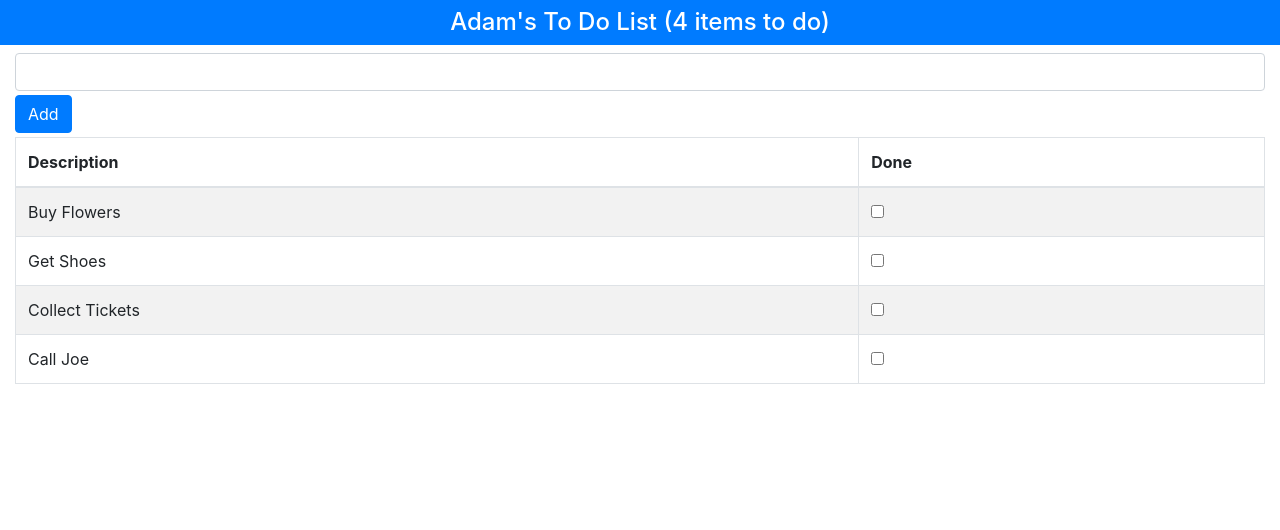
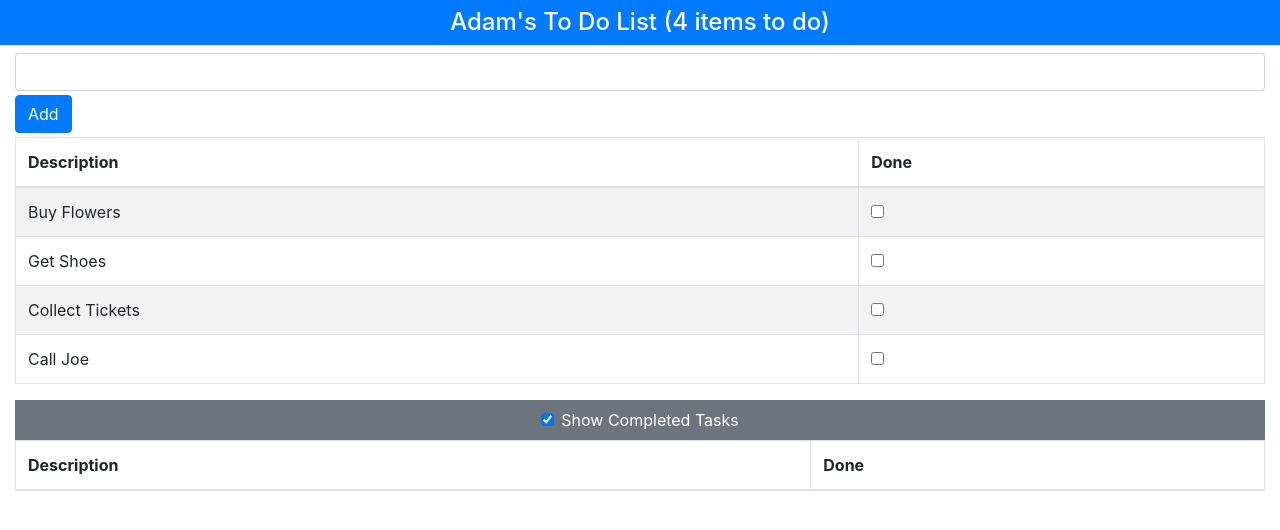
Before and after one commit to taywils/react-hooks-todo-example, a React (Create React App) app: page / in a window 1280 px wide. Shown: the top 530 px of the page. Built offline with nearby package versions, Linux system fonts and the light colour scheme.

Commit message:
Refactor into separate components

```diff
--- a/src/App.js
+++ b/src/App.js
@@ -1,31 +1,24 @@
 import React, { useState } from "react";
-
-const TitleBar = props => (
-  <h4 className="bg-primary text-white text-center p-2">
-    {props.title}'s To Do List ({props.subTitle})
-  </h4>
-);
+import TodoBanner from "./TodoBanner";
+import TodoRow from "./TodoRow";
+import TodoCreator from "./TodoCreator";
+import VisibilityControl from "./VisibilityControl";
 
 const App = () => {
   const [userName] = useState("Adam");
+  const [showCompleted, setShowCompleted] = useState(true);
   const [todoItems, setTodoItems] = useState([
     { action: "Buy Flowers", done: false },
     { action: "Get Shoes", done: false },
     { action: "Collect Tickets", done: false },
     { action: "Call Joe", done: false }
   ]);
-  const [newItemText, setNewItemText] = useState("");
 
-  const updateNewTextValue = event => setNewItemText(event.target.value);
-
-  const createNewTodo = () => {
-    if (!todoItems.find(item => item.action === newItemText)) {
-      setTodoItems([...todoItems, { action: newItemText, done: false }]);
-      setNewItemText("");
+  const createNewTodo = task => {
+    if (!todoItems.find(item => item.action === task)) {
+      setTodoItems([...todoItems, { action: task, done: false }]);
     }
   };
-
-  const remainingItems = () => todoItems.filter(item => !item.done).length;
 
   const toggleTodo = todo =>
     setTodoItems(
@@ -34,34 +27,21 @@
       )
     );
 
-  const todoTableRows = () =>
-    todoItems.map(item => (
-      <tr key={item.action}>
-        <td>{item.action}</td>
-        <td>
-          <input
-            type="checkbox"
-            checked={item.done}
-            onChange={() => toggleTodo(item)}
-          />
-        </td>
-      </tr>
-    ));
+  const todoTableRows = doneValue =>
+    todoItems
+      .filter(item => item.done === doneValue)
+      .map(item => (
+        <TodoRow key={item.action} item={item} callback={toggleTodo} />
+      ));
+
+  const finishedTodoRows = () => todoTableRows(true);
+  const incompleteTodoRows = () => todoTableRows(false);
 
   return (
     <React.Fragment>
-      <TitleBar title={userName} subTitle={`${remainingItems()} items to do`} />
+      <TodoBanner name={userName} tasks={todoItems} />
       <div className="container-fluid">
-        <div className="my-1">
-          <input
-            className="form-control"
-            value={newItemText}
-            onChange={updateNewTextValue}
-          />
-          <button className="btn btn-primary mt-1" onClick={createNewTodo}>
-            Add
-          </button>
-        </div>
+        <TodoCreator callback={createNewTodo} />
         <table className="table table-striped table-bordered">
           <thead>
             <tr>
@@ -69,8 +49,27 @@
               <th>Done</th>
             </tr>
           </thead>
-          <tbody>{todoTableRows()}</tbody>
+          <tbody>{incompleteTodoRows()}</tbody>
         </table>
+        <div className="bg-secondary text-white text-center p-2">
+          <VisibilityControl
+            description="Completed Tasks"
+            isChecked={showCompleted}
+            callback={checked => setShowCompleted(checked)}
+          />
+        </div>
+
+        {showCompleted && (
+          <table className="table table-striped table-bordered">
+            <thead>
+              <tr>
+                <th>Description</th>
+                <th>Done</th>
+              </tr>
+            </thead>
+            <tbody>{finishedTodoRows()}</tbody>
+          </table>
+        )}
       </div>
     </React.Fragment>
   );
--- /dev/null
+++ b/src/TodoBanner.js
@@ -0,0 +1,8 @@
+import React from "react";
+
+export default props => (
+  <h4 className="bg-primary text-white text-center p-2">
+    {props.name}'s To Do List ({props.tasks.filter(task => !task.done).length}{" "}
+    items to do)
+  </h4>
+);
--- /dev/null
+++ b/src/TodoCreator.js
@@ -0,0 +1,25 @@
+import React, { useState } from "react";
+
+export default props => {
+  const [newItemText, setNewItemText] = useState("");
+
+  const updateNewTextValue = event => setNewItemText(event.target.value);
+
+  const createNewTodo = () => {
+    props.callback(newItemText);
+    setNewItemText("");
+  };
+
+  return (
+    <div className="my-1">
+      <input
+        className="form-control"
+        value={newItemText}
+        onChange={updateNewTextValue}
+      />
+      <button className="btn btn-primary mt-1" onClick={createNewTodo}>
+        Add
+      </button>
+    </div>
+  );
+};
--- /dev/null
+++ b/src/TodoRow.js
@@ -0,0 +1,14 @@
+import React from "react";
+
+export default props => (
+  <tr>
+    <td>{props.item.action}</td>
+    <td>
+      <input
+        type="checkbox"
+        checked={props.item.done}
+        onChange={() => props.callback(props.item)}
+      />
+    </td>
+  </tr>
+);
--- /dev/null
+++ b/src/VisibilityControl.js
@@ -0,0 +1,13 @@
+import React from "react";
+
+export default props => (
+  <div className="form-check">
+    <input
+      className="form-check-input"
+      type="checkbox"
+      checked={props.isChecked}
+      onChange={e => props.callback(e.target.checked)}
+    />
+    <label className="form-check-label">Show {props.description}</label>
+  </div>
+);
```
